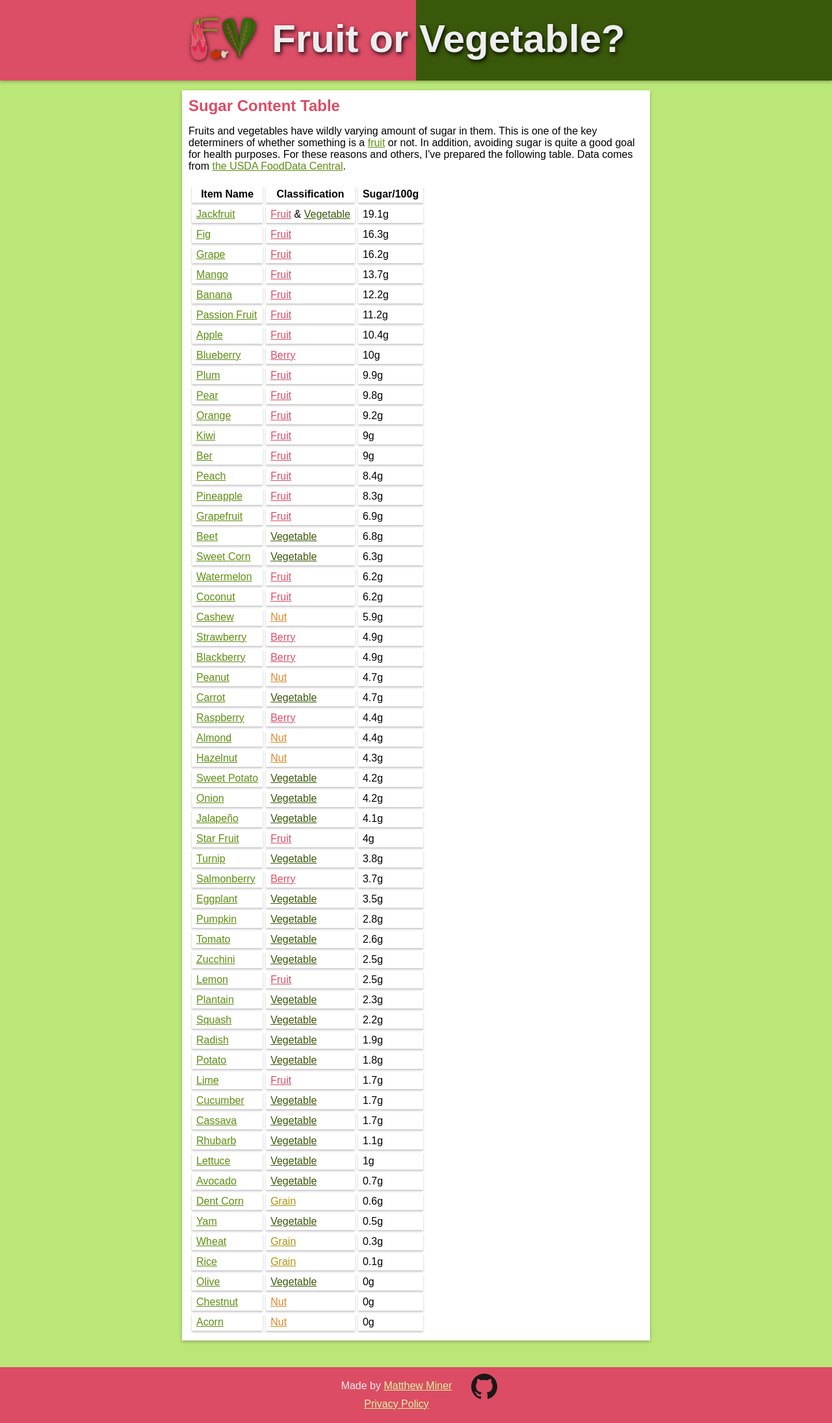
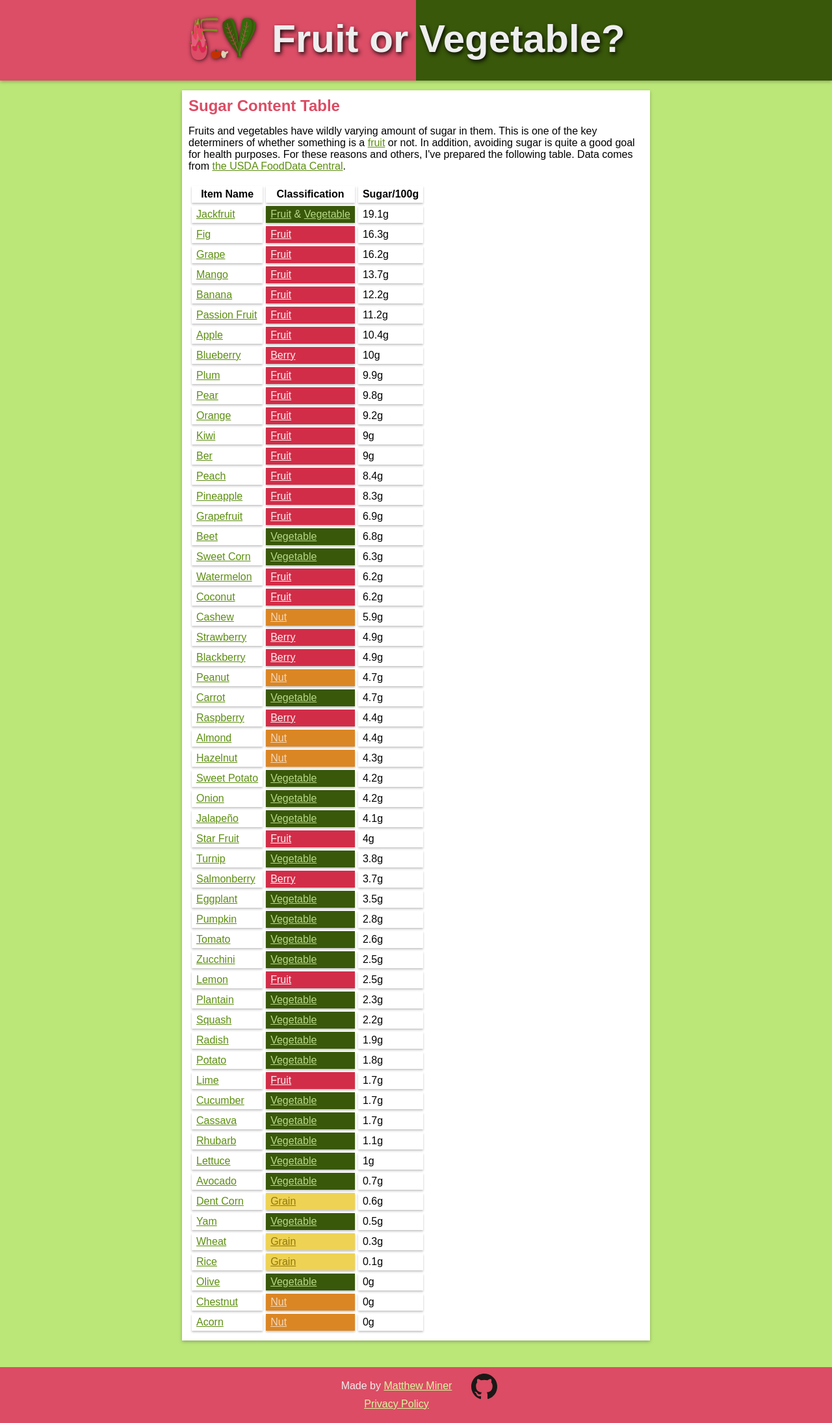
Before and after one commit to mminer237/fruitorvegetable, a Jekyll site: the page built from _pages/sugar-content-table.html, in a window 1280 px wide. Shown: the whole page at 65% size. Built offline with Jekyll 4.4.1, drawn with Linux system fonts in a browser that asks for light colours.

Commit message:
Restyle type answers

```diff
--- a/css/style.scss
+++ b/css/style.scss
@@ -7,19 +7,42 @@ $light-primary-color: hsl(353, 100%, 94%);
 $dark-secondary-color: hsl(84, 80%, 15%);
 $darkish-secondary-color: #39580a;
 $secondary-color: hsl(84, 80%, 31%);
-$lightishish-secondary-color: hsl(84, 75%, 39%);;
+$lightishish-secondary-color: hsl(84, 75%, 39%);
 $lightish-secondary-color: hsl(84, 70%, 69%);
 $light-secondary-color: hsl(84, 90%, 80%);
 $dark-grain-color: hsl(49, 86%, 37%);
-$grain-color: hsl(49, 82%, 63%);
-$nut-color: hsl(32, 72%, 50%);
-$spice-color: hsl(20, 72%, 47%);
+$fruit-background-color: hsl(350, 65%, 50%);
+$fruit-text-color: #FDF1F2;
+$vegetable-background-color: $darkish-secondary-color;
+$vegetable-text-color: hsl(84, 52%, 69%);
+$grain-background-color: hsl(49, 82%, 63%);
+$grain-text-color: darken($grain-background-color, 32%);
+$nut-background-color: hsl(32, 72%, 50%);
+$nut-text-color: lighten($nut-background-color, 34%);
+$spice-background-color: hsl(20, 72%, 47%);
+$spice-text-color: lighten($spice-background-color, 40%);
+$dark-vg-blend-color: #72740c;
 $light-vg-blend-color: #b1c038;
-$dark-vg-blend-color: #72740c;
+$vg-blend-text-color: hsl(61, 51%, 56%);
 $black-hover-color: #333;
+
+$types: "fruit", "vegetable", "grain", "nut", "spice";
+
 :root {
 	--text-color: black;
 	--text-background-color: white;
+	--fruit-background-color: #{$fruit-background-color};
+	--fruit-text-color: #{$fruit-text-color};
+	--vegetable-background-color: #{$vegetable-background-color};
+	--vegetable-text-color: #{$vegetable-text-color};
+	--grain-background-color: #{$grain-background-color};
+	--grain-text-color: #{$grain-text-color};
+	--nut-background-color: #{$nut-background-color};
+	--nut-text-color: #{$nut-text-color};
+	--spice-background-color: #{$spice-background-color};
+	--spice-text-color: #{$spice-text-color};
+	--vg-blend-background-color: #{$dark-vg-blend-color};
+	--vg-blend-text-color: #{$vg-blend-text-color};
 }
 body {
 	background-color: $lightish-secondary-color;
@@ -221,44 +244,40 @@ figcaption {
 	margin: 10px 3px;
 	padding: 10px;
 	> div:not(:first-child) {
-		margin-top: 15px;
+		margin-top: 3px;
+		padding: 12px;
 	}
 	:not(.fruit):not(.vegetable):not(.grain):not(.nut)>.answer:not(.spice)>.answer a:hover {
 		color: $black-hover-color;
 	}
 
 	.answer {
-		font-size: 28px;
+		font-size: 18px;
+		font-style: italic;
 		margin-top: 5px;
 		margin-left: 10px;
 		a {
 			color: inherit;
+			// text-decoration: none;
 		}
 		.answer-parent {
 			font-size: 16px;
 		}
 	}
 }
-.nut .answer, .nut a {
-	color: $nut-color;
+@each $type in $types {
+	.#{$type} {
+		background-color: var(--#{$type}-background-color);
+	}
+	.#{$type}, .#{$type} a {
+		color: var(--#{$type}-text-color);
+	}
 }
-.spice .answer, .spice a, .spice a[href*="spice"] {
-	color: $spice-color;
+.vegetable.grain {
+	background-color: var(--vg-blend-background-color);
 }
-.fruit .answer, .fruit a, .fruit a[href*="fruit"] {
-	color: $primary-color;
-}
-.vegetable .answer, .vegetable a, .vegetable a[href*="vegetable"] {
-	color: $darkish-secondary-color;
-}
-.fruit.vegetable .answer, .vegetable.spice .answer {
-	color: unset !important;
-}
-.grain .answer, .grain a {
-	color: $dark-grain-color;
-}
-.vegetable.grain .answer, .vegetable.grain a {
-	color: $dark-vg-blend-color;
+.vegetable.grain, .vegetable.grain a {
+	color: var(--vg-blend-text-color);
 }
 .case {
 	font-size: initial;
@@ -310,15 +329,6 @@ footer {
 	blockquote {
 		background-color: $darkish-secondary-color;
 	}
-	.vegetable .answer, .vegetable a, .vegetable a[href*="vegetable"] {
-		color: $lightishish-secondary-color;
-	}
-	.grain .answer, .grain a {
-		color: $grain-color;
-	}
-	.vegetable.grain .answer, .vegetable.grain a {
-		color: $light-vg-blend-color;
-	}
 	.answer:hover {
 		color: #FFF;
 	}
```
